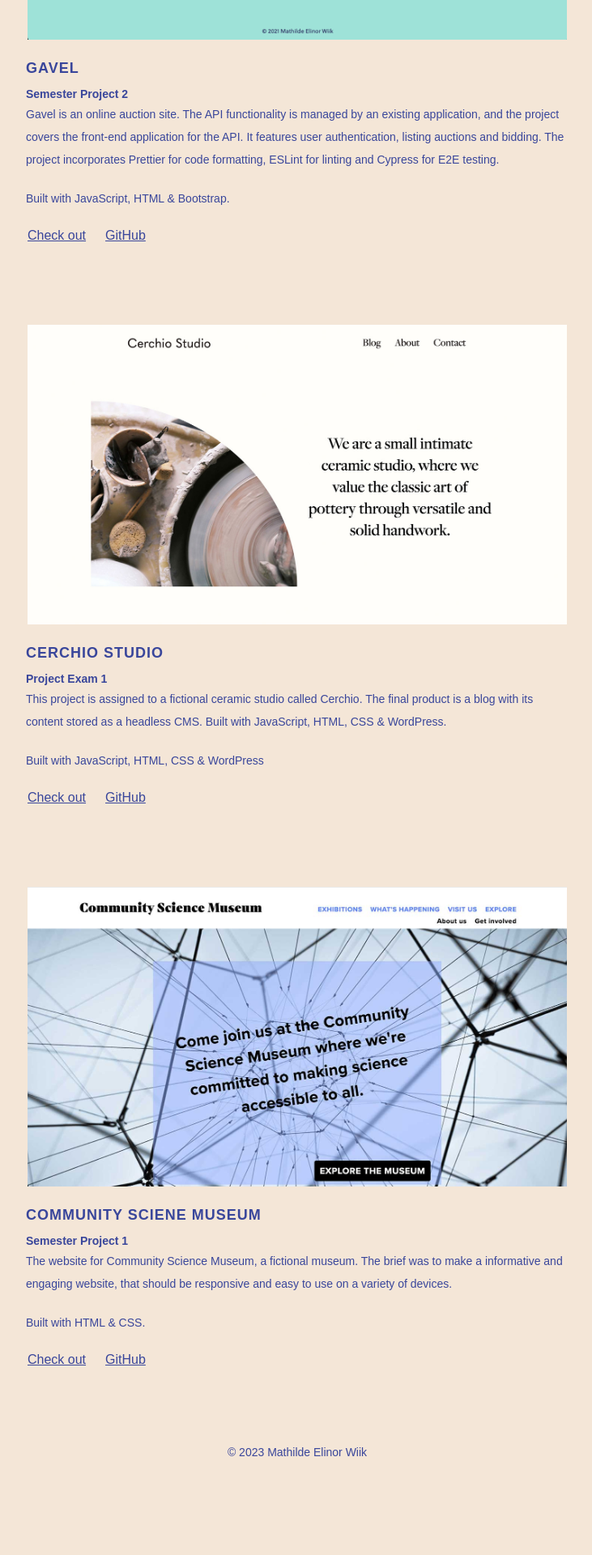
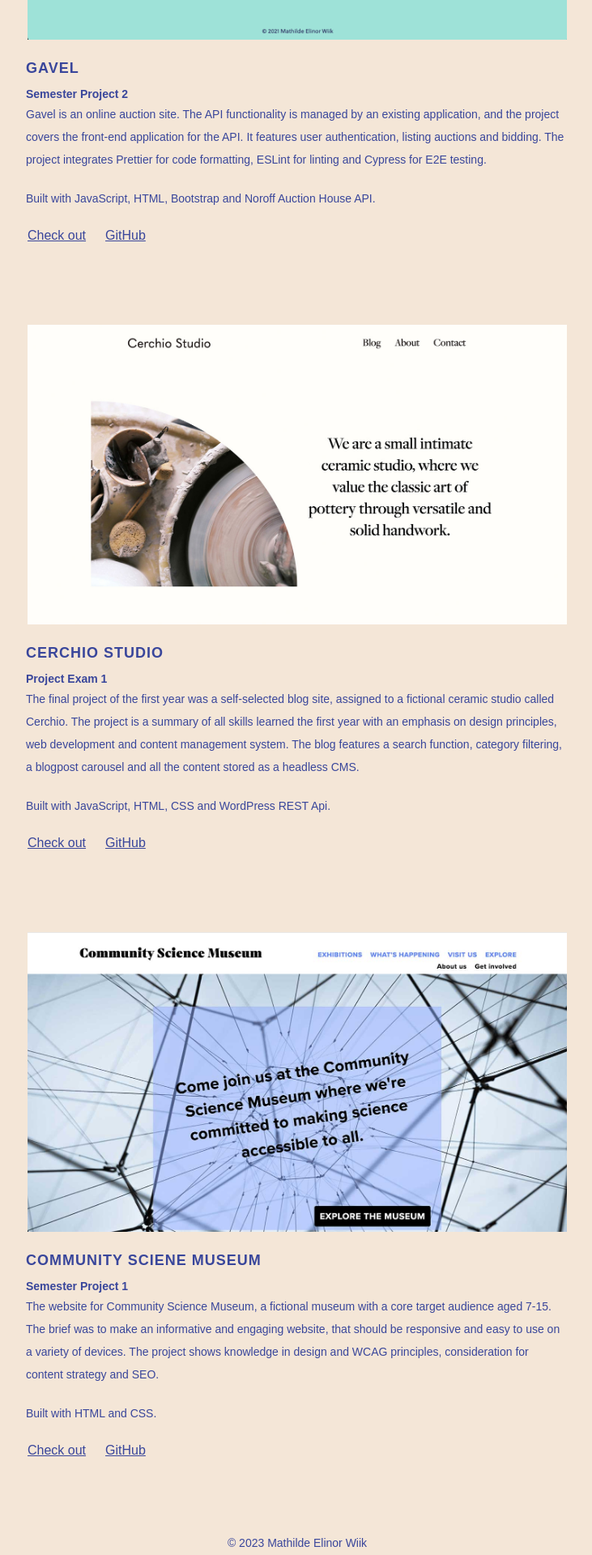
Before and after one commit to mathildeew/mathildeelinor-react, a React (Vite) app: page /portfolio in a window 1280 px wide. Shown: the part 2240-4160 px from the top of the page at 81% size, without its empty margins (273-1004 px from the left). Before the commit the page ends 4065 px from the top, so only its background shows below. Built offline with nearby package versions, Linux system fonts and the light colour scheme; a web font is replaced by a local one.

Commit message:
adds more details to projects

```diff
--- a/src/js/projects.js
+++ b/src/js/projects.js
@@ -1,6 +1,6 @@
 export const projects = [
   {
-    id: 6,
+    id: 5,
     name: "Holidaze",
     title: "Project Exam 2",
     description:
@@ -12,7 +12,7 @@ export const projects = [
     link: "https://holidaze-projectexam2.netlify.app/",
   },
   {
-    id: 5,
+    id: 4,
     name: "Sjåpp",
     title: "JavaScript Frameworks CA",
     description:
@@ -24,34 +24,35 @@ export const projects = [
     link: "https://sjaapp.netlify.app/",
   },
   {
-    id: 4,
+    id: 3,
     name: "Gavel",
     title: "Semester Project 2",
     description:
-      "Gavel is an online auction site. The API functionality is managed by an existing application, and the project covers the front-end application for the API. It features user authentication, listing auctions and bidding. The project incorporates Prettier for code formatting, ESLint for linting and Cypress for E2E testing.",
-    languages: "Built with JavaScript, HTML & Bootstrap.",
+      "Gavel is an online auction site. The API functionality is managed by an existing application, and the project covers the front-end application for the API. It features user authentication, listing auctions and bidding. The project integrates Prettier for code formatting, ESLint for linting and Cypress for E2E testing.",
+    languages:
+      "Built with JavaScript, HTML, Bootstrap and Noroff Auction House API.",
     image: "../../public/projects/gavel.png",
     github: "https://github.com/mathildeew/semester-project-2",
     link: "https://gavel-sp2.netlify.app/",
   },
   {
-    id: 3,
+    id: 2,
     name: "Cerchio Studio",
     title: "Project Exam 1",
     description:
-      "This project is assigned to a fictional ceramic studio called Cerchio. The final product is a blog with its content stored as a headless CMS. Built with JavaScript, HTML, CSS & WordPress.",
-    languages: "Built with JavaScript, HTML, CSS & WordPress",
+      "The final project of the first year was a self-selected blog site, assigned to a fictional ceramic studio called Cerchio. The project is a summary of all skills learned the first year with an emphasis on design principles, web development and content management system. The blog features a search function, category filtering, a blogpost carousel and all the content stored as a headless CMS.",
+    languages: "Built with JavaScript, HTML, CSS and WordPress REST Api.",
     image: "../../public/projects/cerchiostudio.jpg",
     github: "https://github.com/mathildeew/projext-exam-1-cerchio-studio",
     link: "https://cerchio-studio.netlify.app/",
   },
   {
-    id: 2,
+    id: 1,
     name: "Community Sciene Museum",
     title: "Semester Project 1",
     description:
-      "The website for Community Science Museum, a fictional museum. The brief was to make a informative and engaging website, that should be responsive and easy to use on a variety of devices.",
-    languages: "Built with HTML & CSS.",
+      "The website for Community Science Museum, a fictional museum with a core target audience aged 7-15. The brief was to make an informative and engaging website, that should be responsive and easy to use on a variety of devices. The project shows knowledge in design and WCAG principles, consideration for content strategy and SEO.",
+    languages: "Built with HTML and CSS.",
     image: "../../public/projects/csm.jpg",
     github:
       "https://github.com/mathildeew/semester-project-1-community-science-museum",
```
